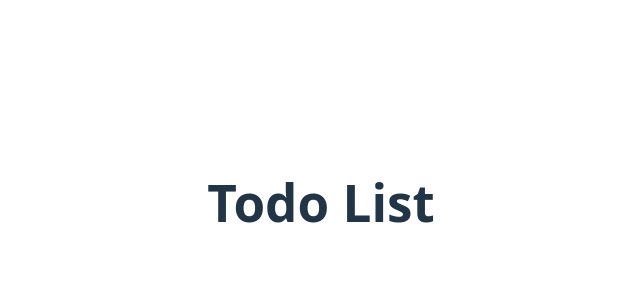
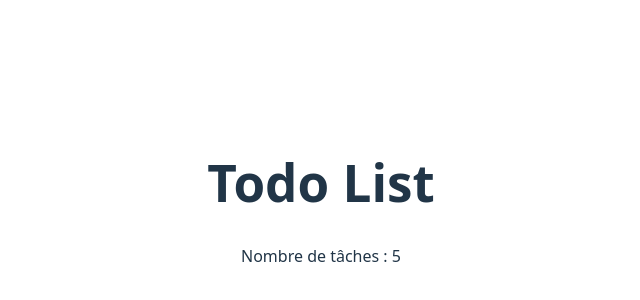
Before and after one commit to S0o0/todolist, a React (Vite) app: page / in a window 1280 px wide. Shown: the part 198-498 px from the top of the page, without its empty margins (319-959 px from the left). Built offline with nearby package versions, Linux system fonts and the light colour scheme.

Commit message:
template done

```diff
--- a/src/App.tsx
+++ b/src/App.tsx
@@ -2,12 +2,14 @@ import { useState } from 'react'
 import reactLogo from './assets/react.svg'
 import viteLogo from '/vite.svg'
 import './App.css'
+import { tasksCollection } from './data'
 
 function App() {
-
+  const tasks = tasksCollection;
   return (
     <>
       <h1>Todo List</h1>
+      <p>Nombre de tâches : {tasks.length}</p>
     </>
   )
 }
```
